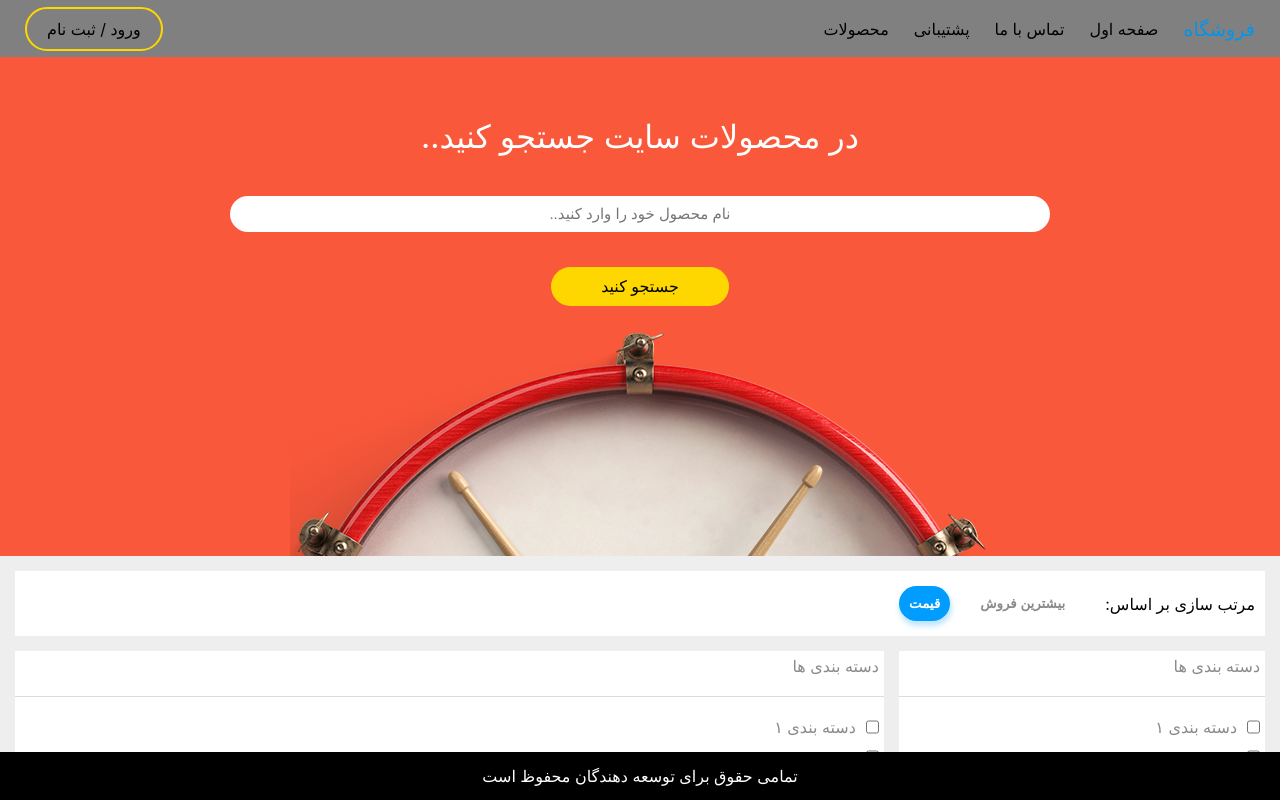
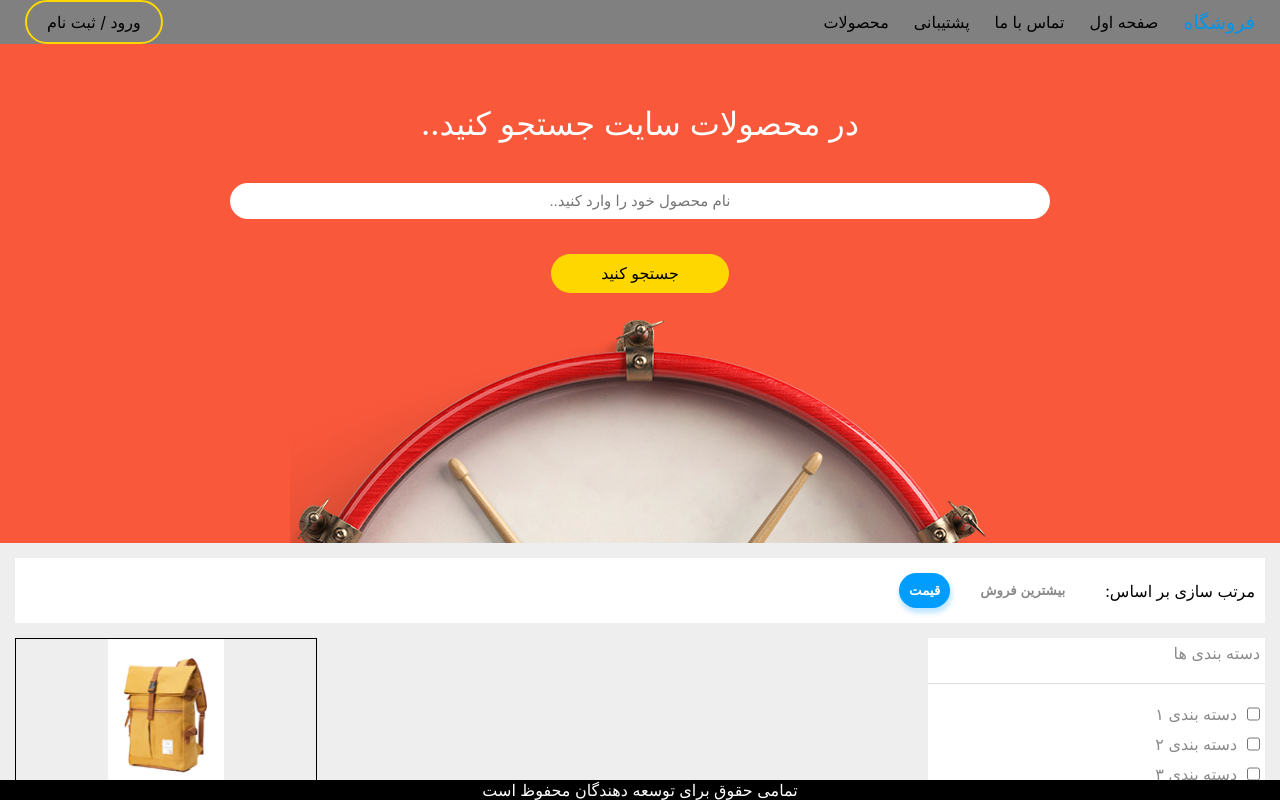
Before and after one commit to mohammadt444/IE, a React (Create React App) app in the folder frontend/: page / in a window 1280 px wide. Built offline with nearby package versions, Linux system fonts and the light colour scheme; a small style sheet from the web is missing.

Commit message:
add products to home

```diff
--- a/frontend/src/app/pages/home/home.jsx
+++ b/frontend/src/app/pages/home/home.jsx
@@ -4,6 +4,7 @@ import SearchPanel from "../../main/components/searchPanel/searchPanel";
 import ProductBox from "../../main/components/productBox/productBox";
 import SortBox from "../../main/components/sortBox/sortBox";
 import CategoryPanel from "../../main/components/categoryPanel/categoryPanel";
+import ProductWrapper from "./components/productWrapper/productWrapper";
 
 function Home() {
   return (
@@ -17,7 +18,7 @@ function Home() {
         {/* <Profile /> */}
         <div className="home-panel_container">
           <div className="home-panel-box">
-            <CategoryPanel />
+            <ProductWrapper />
           </div>
           <div className="home-panel-selectors">
             <CategoryPanel />
```
